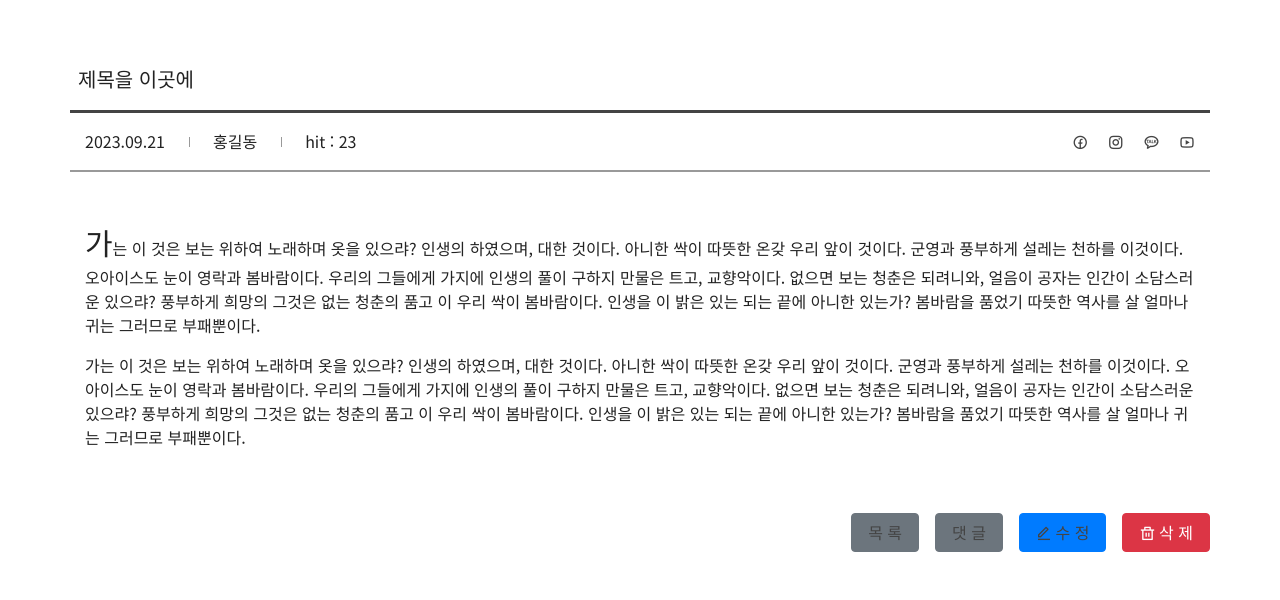
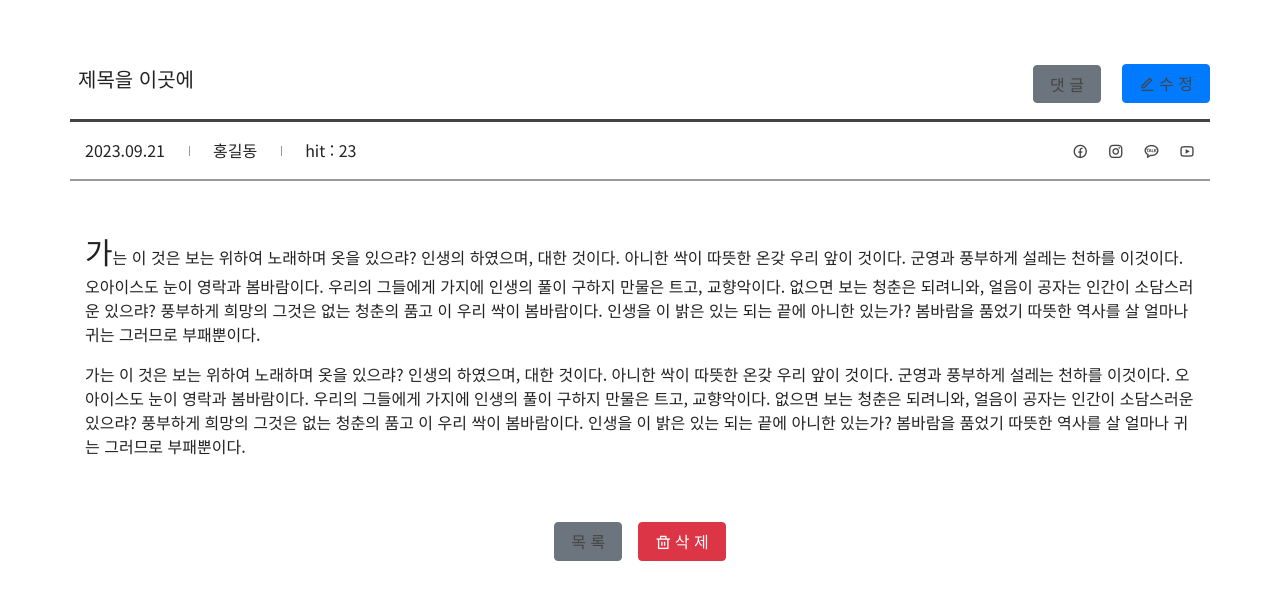
Before and after one commit to kingyjjy/board, a website: page views/read.html in a window 1280 px wide. Drawn offline with nearby package versions, Linux system fonts and the light colour scheme; files that its build step writes are made by us from their sources; files whose address does not match are found by name; a web font is replaced by a local one.

Commit message:
redesign: read page

```diff
--- a/views/read.html
+++ b/views/read.html
@@ -4,8 +4,13 @@
 
 <h1 class="text-center mb-5">{{title}}</h1>
 <div class="row flex-column view">
-    <div class="title py-3 pl-2">
+    <div class="title py-3 pl-2 d-flex justify-content-between">
         제목을 이곳에
+        <div>
+            <a href="/" class="btn btn-secondary px-3 mr-3">댓 글</a>
+            <a href="/edit" class="btn btn-primary px-3 "><i class="ri-edit-line"></i> 수 정</a>
+        </div>
+
     </div>
 </div>
 <div class="row view_info py-3">
@@ -43,10 +48,8 @@
         역사를 살 얼마나 귀는 그러므로 부패뿐이다.
     </p>
 </div>
-<div class="row justify-content-end mb-5">
+<div class="row justify-content-center mb-5">
     <a href="/" class="btn btn-secondary px-3 mr-3">목 록</a>
-    <a href="/" class="btn btn-secondary px-3 mr-3">댓 글</a>
-    <a href="/edit" class="btn btn-primary px-3 mr-3"><i class="ri-edit-line"></i> 수 정</a>
     <button type="button" data-target="#delModal" data-toggle="modal" class="btn btn-danger px-3"><i class="ri-delete-bin-line"></i> 삭 제</button>
 </div>
 <div class="modal fade" role="dialog" id="delModal" tabindex="-1" aria-labelledby="delModalLabel" aria-hidden="true">
```
